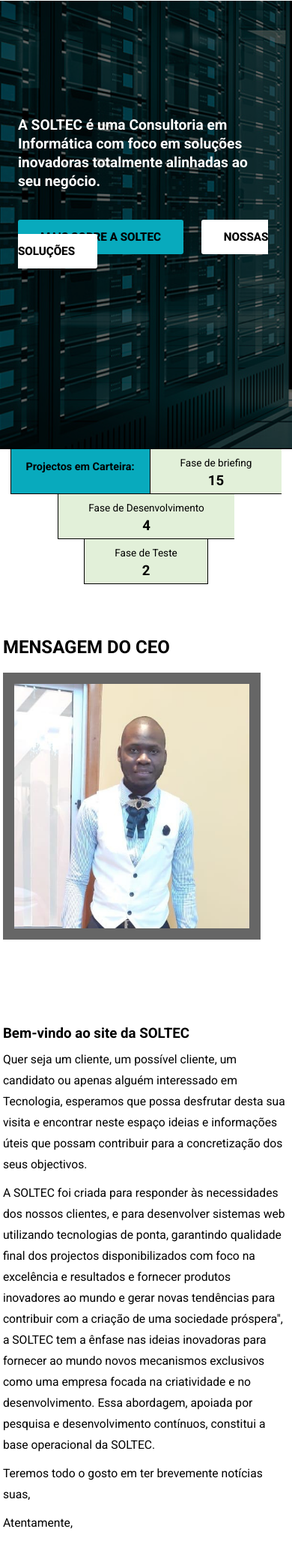
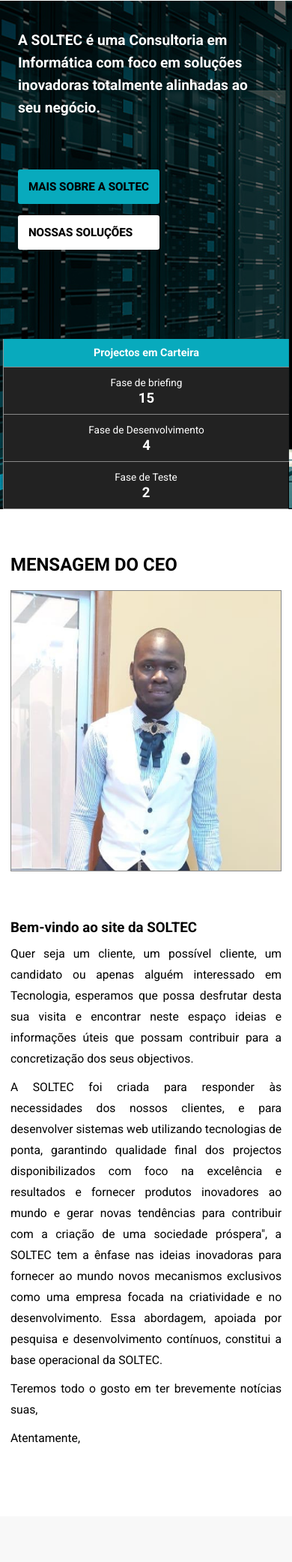
Before and after one commit to JudsonArtur/soltec_1, a PHP site: page /Personal/ in a window 390 px wide; the page is wider, and only the part inside the window is pictured. Shown: the part 81-2164 px from the top of that part at 75% size. Run offline with PHP 8.4, Linux system fonts and the light colour scheme.

Commit message:
Some problem solved

```diff
--- a/css/media.css
+++ b/css/media.css
@@ -13,16 +16,20 @@
     }
 }
 
-@media(max-width:1150px) {
+@media(max-width:1250px) {
     .container {
         width: 95%;
-    }
-    .services header {
-        flex-basis: 100%;
     }
     .services_body {
         flex-basis: 100%;
         padding: 10px;
+    }
+    .numbers_body li {
+        padding: 6px 20px;
+    }
+    .banner .container>div {
+        width: 80%;
+        position: relative;
     }
 }
 
@@ -117,18 +113,31 @@
     .numbers_body .numbers_items {
         width: 25%;
     }
+    .tab_li {
+        flex-wrap: wrap;
+    }
+    .tab_li li {
+        padding: 10px 15px;
+        flex: 0 0 50%;
+        cursor: pointer;
+        border-bottom: 1px solid #888;
+        border-right: 1px solid #888;
+    }
+    .portfolio article {
+        flex-basis: 48%;
+        margin: 1% !important;
+    }
 }
 
 @media( max-width: 920px) {
-    .partner_clientes ul li {
-        width: 23%;
-        text-align: center;
-        margin: 2% .56%;
-    }
     .apresentation_text,
     .apresentatiom_img {
         flex-basis: 80%;
         margin: 10px auto;
+        padding: 10px;
+    }
+    .apresentatiom_img img {
+        width: 100%;
     }
     .courses_page__text {
         flex-basis: 100%;
@@ -147,51 +172,22 @@
         width: 100%;
         padding: 40px 20px;
     }
-    .partner_clientes ul li a img {
-        width: 60%;
-    }
     .footer_items {
         width: 45%;
-    }
-    .depoiments_body .depoiments_item {
-        width: 88%;
-    }
-    .courses_section_item.services {
-        width: 48%;
     }
     .courses_page__text {
         width: 80%;
         padding: 20px;
         margin: auto;
     }
-    .depoiment_body {
-        width: 80%;
+    .numbers_body li {
+        padding: 6px 10px !important;
     }
 }
 
 @media(max-width:750px) {
-    .depoiment_body {
-        width: 100%;
-    }
-    .habilty article {
-        flex-basis: calc(100% - 30px);
-    }
-    .banner_text strong {
-        font-size: 2.18rem;
-        line-height: 46px;
-    }
     .logo a {
         font-size: 1rem;
-    }
-    .footer_items {
-        width: 100% !important;
-        justify-content: center;
-    }
-    .depoiments_body .depoiments_item {
-        width: 96%;
-    }
-    .partner_clientes ul li {
-        width: 32%;
     }
     .back_orage strong {
         font-size: 2rem;
@@ -202,8 +198,29 @@
     .enterprise_items {
         flex-basis: 98%;
         margin: 20px auto;
+        padding: 15px !important;
     }
     .services_body article {
+        flex-basis: 100%;
+    }
+    .numbers_body li {
+        flex: 0 0 50%;
+        border-bottom: 1px solid #888
+    }
+    .who_are_text {
+        flex-basis: 100%;
+        margin: auto;
+        padding: 15px !important;
+    }
+    .who_image {
+        flex-basis: 86%;
+        margin: 30px auto;
+    }
+    .partner_clientes div {
+        flex-basis: 100%;
+        padding: 40px;
+    }
+    .partner_clientes.ps_multi div {
         flex-basis: 100%;
     }
 }
@@ -220,6 +237,25 @@
         flex-basis: 100%;
         margin: 10px auto;
     }
+    .banner_text div div a:first-of-type {
+        margin-right: 0px;
+    }
+    .banner_text div div a,
+    .more_view {
+        padding: 14px;
+        margin-top: 15px;
+        display: block;
+    }
+    .partner_clientes div {
+        flex-basis: 100%;
+        padding: 20px;
+    }
+    .tab_li li {
+        flex: 0 0 100%;
+    }
+    .portfolio article {
+        flex-basis: 98%;
+    }
 }
 
 @media(max-width:500px) {
@@ -227,21 +263,34 @@
         flex-basis: 50%;
         margin-bottom: 1px;
     }
+    .banner .container {
+        align-items: flex-start;
+        margin-top: 80px;
+    }
+    .banner_text h2 {
+        font-size: 1.2rem;
+        line-height: 30px;
+    }
+    .apresentatiom_img {
+        margin-top: 50px;
+    }
     .foto {
         width: 100%;
         height: 240px;
-    }
-    .partner_clientes ul li {
-        width: 48%;
     }
     .courses_form {
         flex-basis: 100%;
         margin: 30px auto;
     }
+    .numbers_body li {
+        flex: 0 0 100%;
+        border-bottom: 1px solid #888;
+        padding: 10px !important;
+    }
 }
 
 @media(max-width:400px) {
-    .partner_clientes ul li {
-        width: 98%;
+    .apresentatiom_img {
+        margin-top: 70px;
     }
 }
--- a/css/style.css
+++ b/css/style.css
@@ -330,15 +293,24 @@ p iframe {
 .numbers_body {
     display: flex;
     margin: auto;
+    width: 80%;
+    z-index: 100;
+    position: absolute;
+    bottom: 0;
+    left: 50%;
+    transform: translateX(-50%)
 }
 
 .numbers_body li {
     padding: 6px 40px;
-    color: #000;
-    background: #e2f0d9;
-    border-left: 1px solid #000;
+    color: #fff;
+    background: #222;
+    border-left: 1px solid #999;
+    flex: 1;
+    display: flex;
     text-align: center;
-    border-bottom: 1px solid #000;
+    flex-direction: column;
+    justify-content: center;
 }
 
 .numbers_body li:nth-of-type(1) {
@@ -358,7 +330,7 @@ p iframe {
 
 .numbers_body li>span {
     font-size: .85rem;
-    line-height: 25px;
+    line-height: 20px;
 }
 
 .numbers_body li>strong {
@@ -366,8 +338,9 @@ p iframe {
 }
 
 .apresentation_text {
-    flex-basis: calc(50%);
-    padding-top: 70px;
+    flex-basis: calc(55%);
+    padding: 50px 10px 10px 10px;
+    text-align: justify;
 }
 
 .apresentation_text h2 {
@@ -393,7 +366,7 @@ p iframe {
 .apresentatiom_img img {
     width: 90%;
     margin: 20px 0;
-    border: 15px solid #666
+    border: 1px solid #888
 }
 
 .who_are_text {
--- a/footer.php
+++ b/footer.php
@@ -6,8 +6,8 @@
     </div>
 
 </footer>
-<script src="js/jquery.js"></script>
-<script src="js/scripts.js"></script>
+<script src="<?=$URL?>js/jquery.js"></script>
+<script src="<?=$URL?>js/scripts.js"></script>
 </body>
 
 </html>
--- a/header.php
+++ b/header.php
@@ -2,7 +2,7 @@
     <div class="main_header_menu">
         <div class="container">
             <h1 class="logo">
-                <a href="">
+                <a onclick="start()">
                  <img src="images/logo.png"  title="Solunave" alt="Solunava"/>
                 </a>
             </h1>
@@ -10,9 +10,9 @@
                 <ul>
                     <li><a  onclick="somos()">Quem somos</a></li>
                     <li><a onclick="services()">Soluções</a></li>
-                    <li><a onclick="contacto()">Marcas</a></li>
-                    <li><a  onclick="somos()">Parceiros</a></li>
-                    <li><a onclick="services()">Portifólio</a></li>
+                    <li><a onclick="marcas()">Marcas</a></li>
+                    <li><a  onclick="parceiros()">Parceiros</a></li>
+                    <li><a onclick="portfolio()">Portfólio</a></li>
                     <li><a onclick="contacto()">Contactos</a></li>
 
                 </ul>
--- a/index.php
+++ b/index.php
@@ -1,3 +1,4 @@
+<?php $URL = "https://localhost/Personal/soltec_1/" ?>
 <!DOCTYPE html>
 <html lang="en">
 
@@ -8,9 +9,9 @@
     <link
         href="https://fonts.googleapis.com/css2?family=Kumbh+Sans:wght@300;400;700&family=Poppins:wght@300&family=Roboto:wght@400;700&display=swap"
         rel="stylesheet">
-    <link rel="stylesheet" href="css/ionicons.min.css">
-    <link rel="stylesheet" href="css/style.css">
-    <link rel="stylesheet" href="css/media.css">
+    <link rel="stylesheet" href="<?=$URL?>css/ionicons.min.css">
+    <link rel="stylesheet" href="<?=$URL?>css/style.css">
+    <link rel="stylesheet" href="<?=$URL?>css/media.css">
 </head>
 
 <body>
@@ -22,7 +23,7 @@
 
         </div>
         <div class="r" style="width:100%">
-            <div class="banner_item" style="background-image:url(images/tela.jpg); ">
+            <div class="banner_item" style="background-image:url(<?=$URL?>images/tela.jpg); ">
                 <div class="container">
                     <div class="banner_text">
                         <div>
@@ -30,20 +31,13 @@
                                 alinhadas ao seu negócio.
                             </h2>
                             <div style="display: inline-block; margin-top:15px; padding:20px 0;">
-                                <a onclick="services()" class="btn btn_default">Mais sobre a Soltec</a>
-                                <a onclick="contacto()" class="btn btn_altern"> Nossas Soluções</a>
+                                <a onclick="contacto()" class="btn btn_default">Mais sobre a Soltec</a>
+                                <a onclick="services()" class="btn btn_altern"> Nossas Soluções</a>
                             </div>
                         </div>
                     </div>
-
-                </div>
-            </div>
-
-        </div>
-    </section>
-    <div class="numbers container">
                     <ul class="numbers_body">
-            <li>Projectos em Carteira:</li>
+                        <li><sapn>Projectos em Carteira</sapn></li>
                         <li>
                             <span>Fase de briefing</span>
                             <strong>15</strong>
@@ -110,10 +109,10 @@
                 </p>
             </div>
             <div class="who_image">
-                <img src="images/logo_2.png" alt="">
+                <img src="<?=$URL?>images/logo_2.png" alt="">
             </div>
         </div>
-        <div class="container">
+        <div class="container" style="padding-top:90px">
             <article class="enterprise_items">
                 <h2>nosso Perfil</h2>
                 <p>A SOLTEC é uma Consultoria em Informática com foco em soluções tecnológicas.
```
Also changed, not shown: other parts of css/media.css (+23 -15 lines), other parts of css/style.css (+0 -37 lines), other parts of index.php (+25 -27 lines), js/scripts.js (+27 -7 lines), .htaccess (added). Lines whose indentation alone changed are shown as unchanged.
